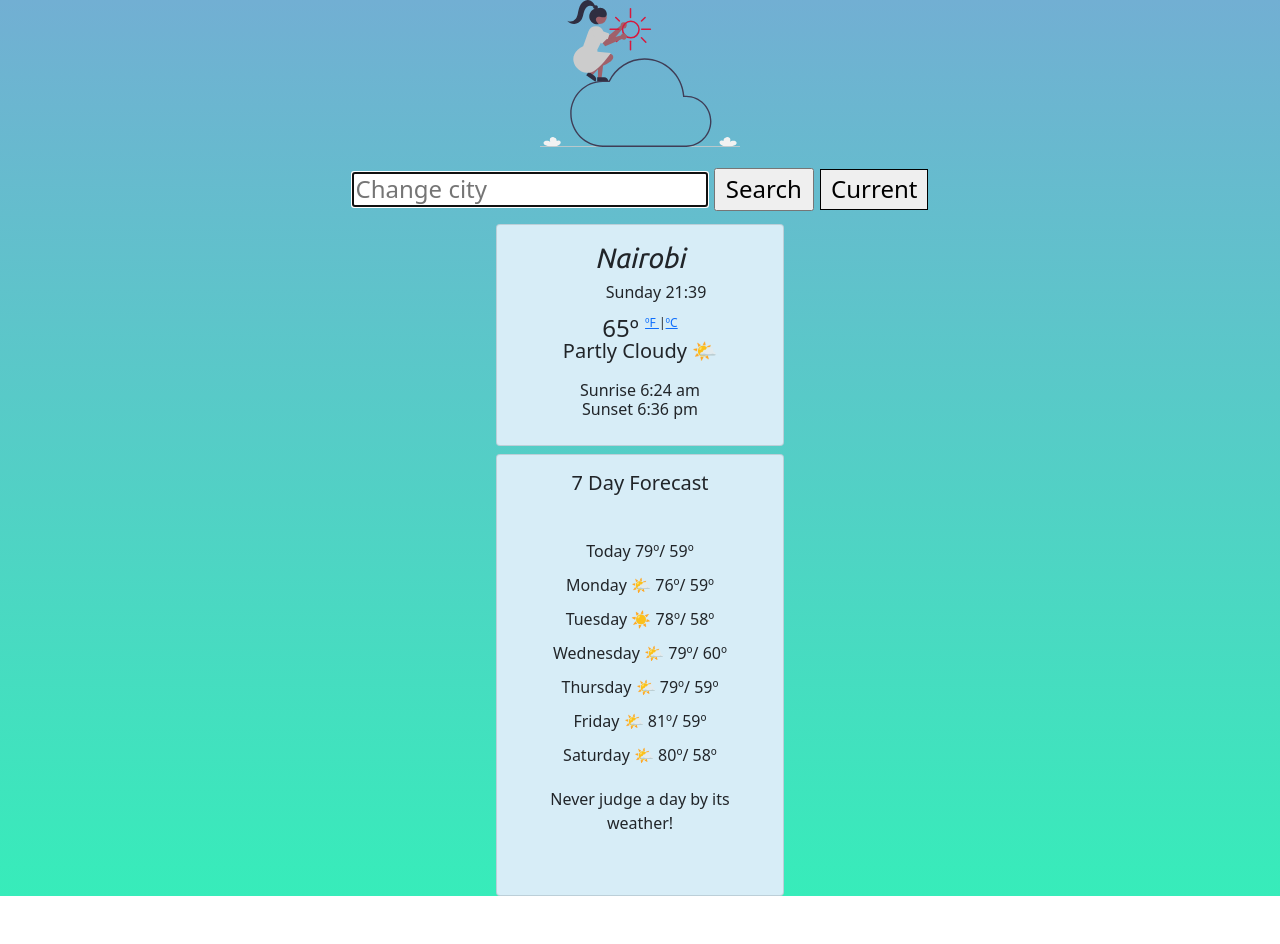
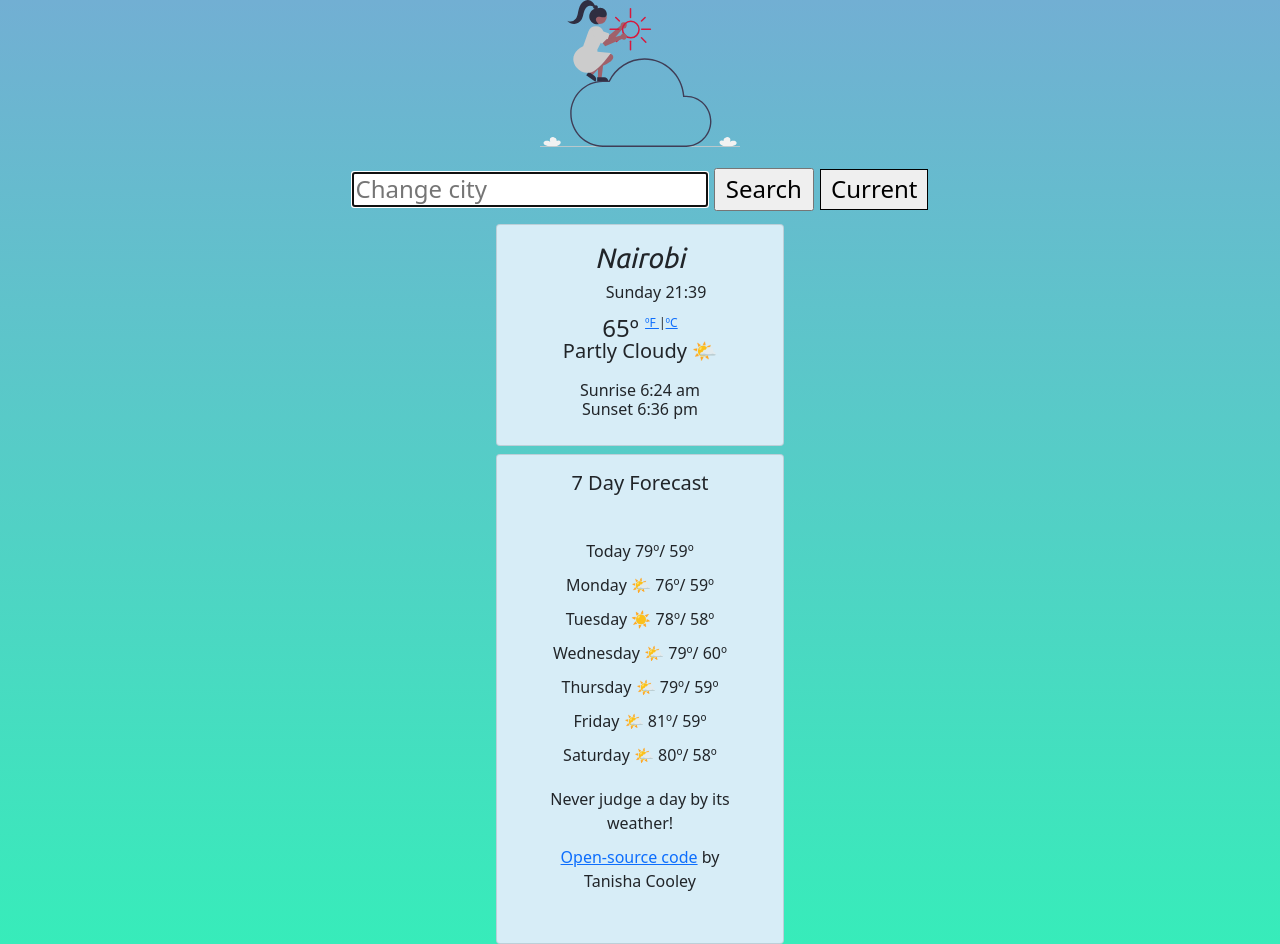
Before and after one commit to tcool1109/the-weather-app, a plain HTML site: page index.html in a window 1280 px wide. Before the commit the page ends 896 px from the top, so only its background shows below. Drawn offline with nearby package versions, Linux system fonts and the light colour scheme; no server answers.

Commit message:
Added git hub link for HW

```diff
--- a/index.html
+++ b/index.html
@@ -104,5 +104,5 @@
 
 
 </body>
-
+<a href="https://github.com/tcool1109/the-weather-app"> Open-source code</a> by Tanisha Cooley
 </html>
```
